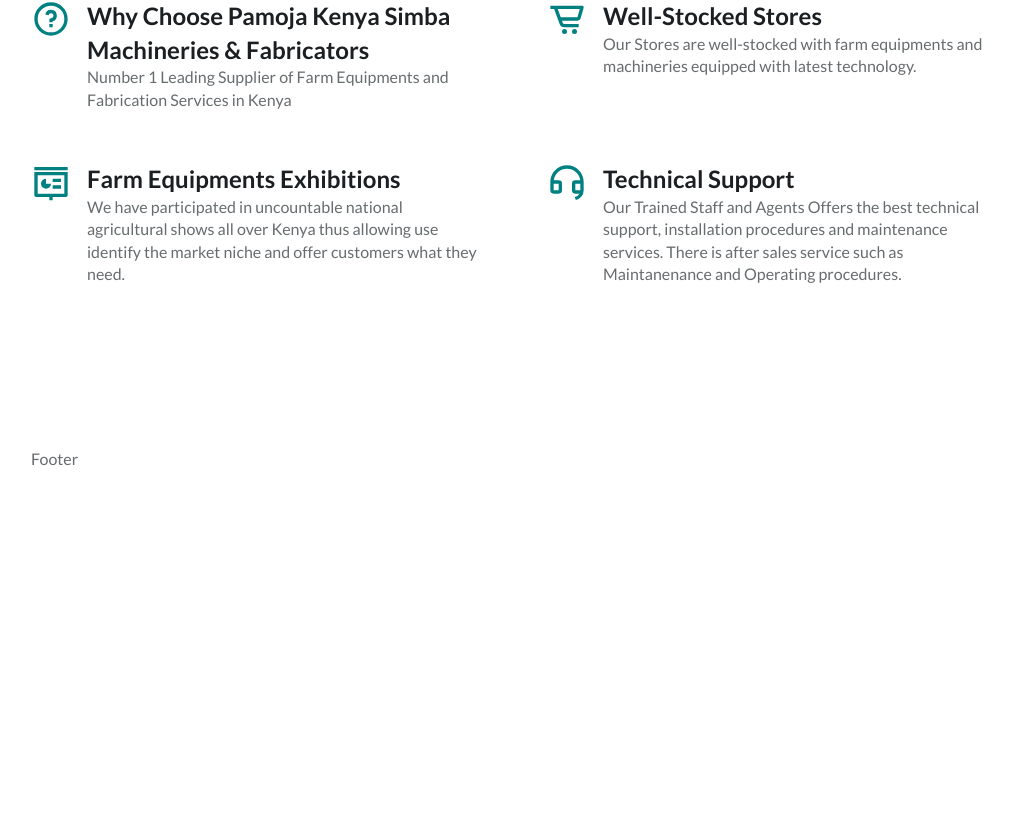
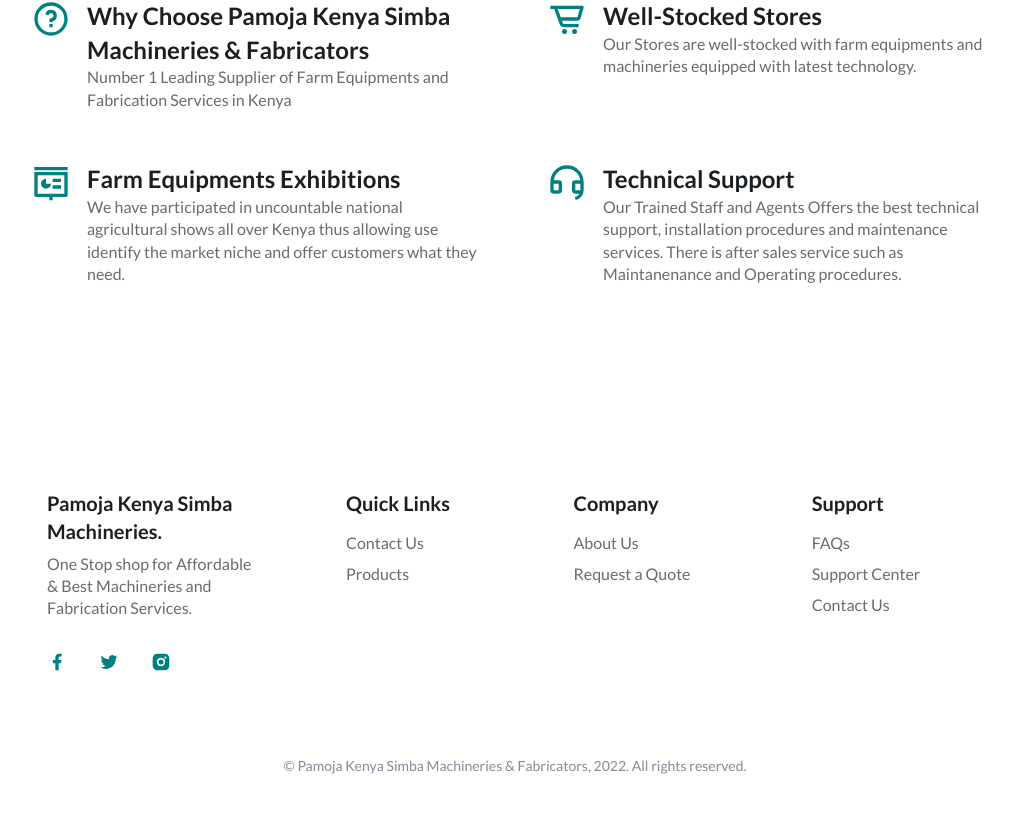
Before and after one commit to kenmwangi/Simba-Machineries-Fabricators, a Next.js app: page / in a window 1280 px wide. Shown: the part 1183-1996 px from the top of the page, without its empty margins (125-1138 px from the left). Before the commit the page ends 1651 px from the top, so only its background shows below. Built offline with nearby package versions, Linux system fonts and the light colour scheme.

Commit message:
Added Footer

```diff
--- a/components/Footer.js
+++ b/components/Footer.js
@@ -1,7 +1,118 @@
+import Link from "next/link";
 import React from "react";
+import { RiFacebookFill, RiInstagramFill, RiTwitterFill } from "react-icons/ri";
+import style from "../styles/Footer.module.css";
 
 function Footer() {
-  return <div>Footer</div>;
+  return (
+    <footer className={style.footer}>
+      <div className={style.footer__container}>
+        <div className={style.footer__content}>
+          <section className={style.footer__data}>
+            <h3 className={style.footer__title}>
+              Pamoja Kenya Simba Machineries.
+            </h3>
+            <p className={style.footer__description}>
+              One Stop shop for Affordable <br />& Best Machineries and
+              Fabrication Services.
+              {/* <br /> Visit our workshop for best prices and special
+              discounts in all machineries */}
+            </p>
+            <div className={style.socials}>
+              <a
+                href="https://web.facebook.com/Kenya-Simba-Machineries-Fabricators-111297580767700/"
+                target="_blank"
+                rel="norefferer noreferrer"
+                className={style.footer__social}
+              >
+                <RiFacebookFill />
+              </a>
+              <a
+                href="https://web.facebook.com/Kenya-Simba-Machineries-Fabricators-111297580767700/"
+                target="_blank"
+                rel="norefferer noreferrer"
+                className={style.footer__social}
+              >
+                <RiTwitterFill />
+              </a>
+              <a
+                href="https://web.facebook.com/Kenya-Simba-Machineries-Fabricators-111297580767700/"
+                target="_blank"
+                rel="norefferer noreferrer"
+                className={style.footer__social}
+              >
+                <RiInstagramFill />
+              </a>
+            </div>
+          </section>
+          <section className={style.footer__data}>
+            <h3 className={style.footer__subtitle}>Quick Links</h3>
+            <ul>
+              <li className={style.footer__item}>
+                <Link href="/about">
+                  <a className={style.footer__link}>Contact Us</a>
+                </Link>
+              </li>
+              <li className={style.footer__item}>
+                <Link href="/products">
+                  <a className={style.footer__link}>Products</a>
+                </Link>
+              </li>
+            </ul>
+          </section>
+          <section className={style.footer__data}>
+            <h3 className={style.footer__subtitle}>Company</h3>
+            <ul>
+              <li className={style.footer__item}>
+                <Link href="/about">
+                  <a className={style.footer__link}>About Us</a>
+                </Link>
+              </li>
+              <li className={style.footer__item}>
+                <Link href="/contact">
+                  <a className={style.footer__link}>Request a Quote</a>
+                </Link>
+              </li>
+            </ul>
+          </section>
+          <section className={style.footer__data}>
+            <h3 className={style.footer__subtitle}>Support</h3>
+            <ul>
+              <li className={style.footer__item}>
+                <Link href="/about">
+                  <a className={style.footer__link}>FAQs</a>
+                </Link>
+              </li>
+              <li className={style.footer__item}>
+                <Link href="/about">
+                  <a className={style.footer__link}>Support Center</a>
+                </Link>
+              </li>
+              <li className={style.footer__item}>
+                <Link href="/contact">
+                  <a className={style.footer__link}>Contact Us</a>
+                </Link>
+              </li>
+            </ul>
+          </section>
+        </div>
+        <section className={style.footer__rights}>
+          <p className={style.footer__copy}>
+            &#169; Pamoja Kenya Simba Machineries & Fabricators,{" "}
+            {new Date().getFullYear()}. All rights reserved.
+          </p>
+          {/* <div className={style.footer__terms}>
+            <a href="#" className={style.footer__terms__link}>
+              Privacy Policy
+            </a>
+            <a href="#" className={style.footer__terms__link}>
+              Terms & Agreement
+            </a>
+          </div> */}
+        </section>
+      </div>
+    </footer>
+  );
 }
 
 export default Footer;
--- /dev/null
+++ b/styles/Footer.module.css
@@ -0,0 +1,77 @@
+.footer {
+  padding: 2.5rem 1rem 2.5rem;
+}
+.footer__container {
+  display: grid;
+  row-gap: 5rem;
+}
+.footer__content {
+  display: grid;
+
+  row-gap: 2rem;
+}
+.footer__title,
+.footer__subtitle {
+  font-size: var(--h3-font-size);
+}
+.footer__title {
+  margin-bottom: var(--mb-0-5);
+}
+
+.footer__description {
+  margin-bottom: var(--mb-2);
+}
+.footer__social {
+  font-size: 1.25rem;
+  color: var(--blue-color);
+  margin-right: var(--mb-1-25);
+}
+.footer__subtitle {
+  margin-bottom: var(--mb-1);
+}
+
+.footer__item {
+  margin-bottom: var(--mb-0-75);
+}
+
+.footer__link {
+  color: var(--text-color);
+}
+
+.footer__link:hover {
+  color: var(--blue-color);
+}
+.footer__rights {
+  display: flex;
+  flex-direction: column;
+  text-align: center;
+  row-gap: 1.5rem;
+}
+.footer__copy,
+.footer__terms__link {
+  font-size: var(--small-font-size);
+  color: #889;
+}
+.footer__terms {
+  display: flex;
+  justify-content: center;
+  column-gap: 1.5rem;
+}
+@media screen and (min-width: 768px) {
+  .footer {
+    /* padding: 7rem 1rem 2rem; */
+  }
+  .footer__content {
+    grid-template-columns: repeat(auto-fit, minmax(220px, 1fr));
+  }
+  .socials {
+    display: inline-flex;
+    column-gap: 2rem;
+  }
+}
+
+@media screen and (min-width: 1024px) {
+  .footer__content {
+    justify-items: center;
+  }
+}
--- a/styles/Header.module.css
+++ b/styles/Header.module.css
@@ -8,6 +8,7 @@
   z-index: var(--z-fixed);
   margin-bottom: 3rem;
   padding: 1rem 0;
+  box-shadow: rgba(149, 157, 165, 0.2) 0px 8px 24px;
 }
 .nav {
   height: calc(var(--header-height) + 2rem);
```
